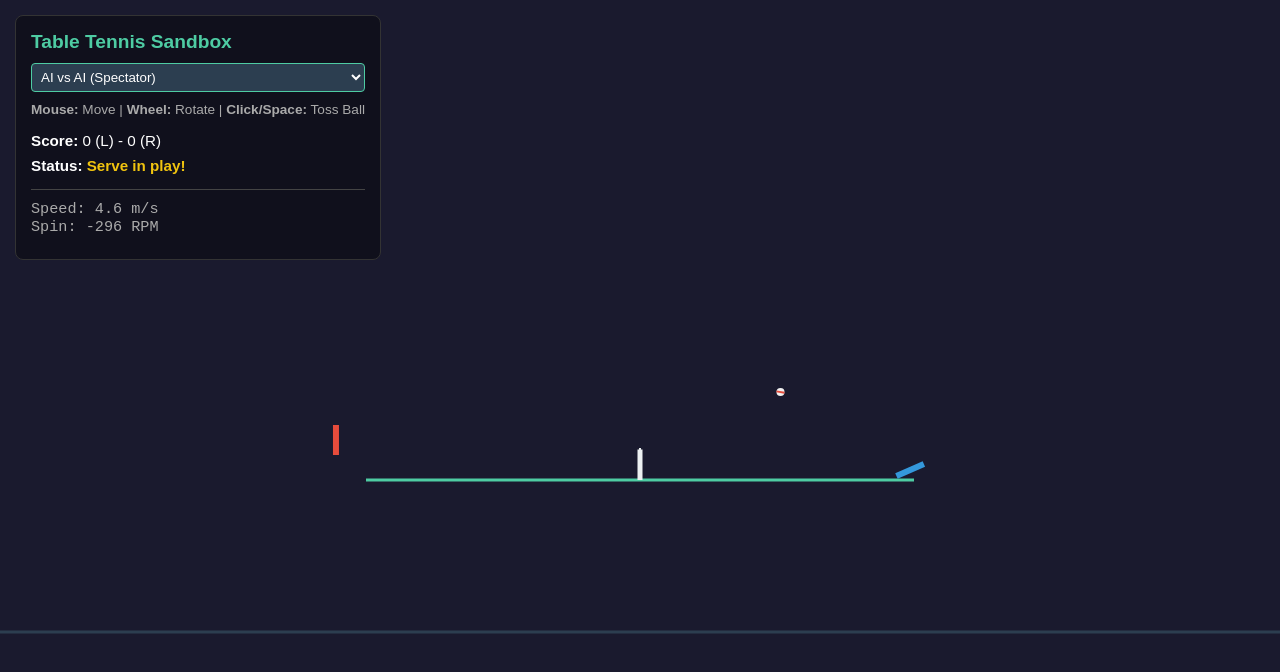
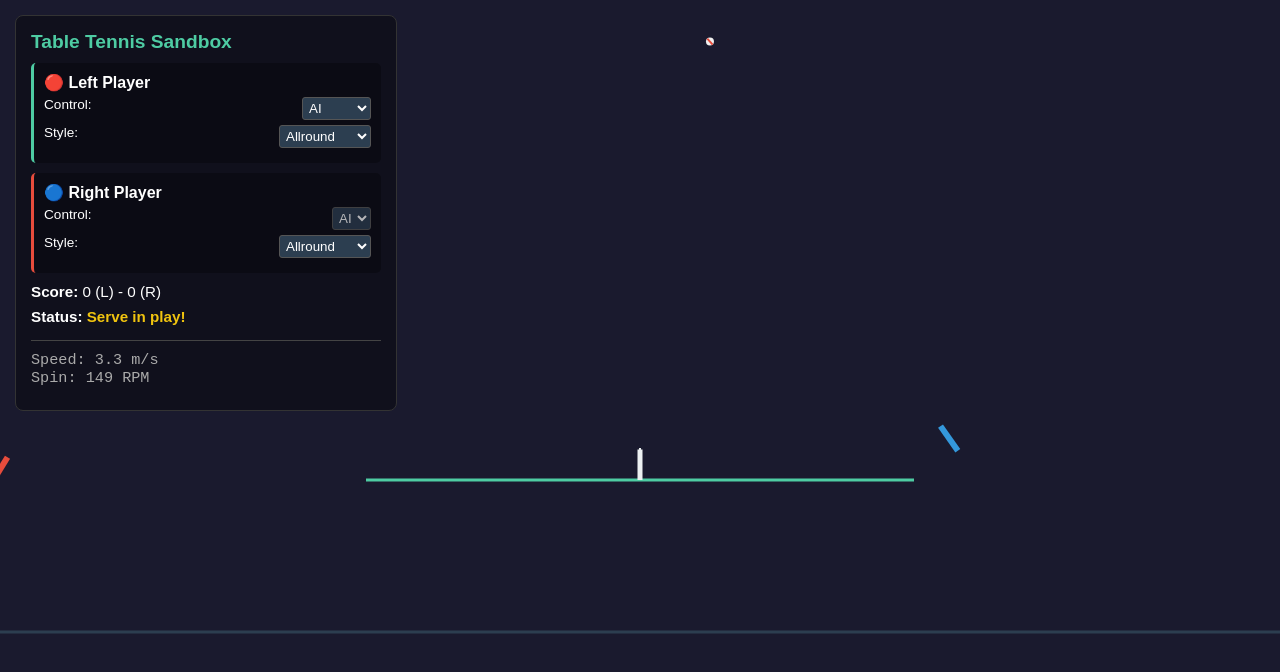
Before and after one commit to cbrincoveanu/ping-pong-simulation, a plain HTML site: page index.html in a window 1280 px wide. Drawn offline with Linux system fonts and the light colour scheme.

Commit message:
add AI styles

```diff
--- a/AI.js
+++ b/AI.js
@@ -1,4 +1,4 @@
-import { TABLE_LENGTH, TIME_STEP, SUB_DT, SUB_STEPS, RESTITUTION_RACKET, FRICTION_RACKET } from './constants.js';
+import { TABLE_LENGTH, TIME_STEP, SUB_DT, SUB_STEPS, RESTITUTION_RACKET, FRICTION_RACKET, GROUND_LENGTH } from './constants.js';
 import { Ball } from './Ball.js';
 import { resolveCollision } from './physics.js';
 
@@ -7,11 +7,10 @@
         this.side = side;
         this.dir = side === 'left' ? 1 : -1;
         this.baseX = side === 'left' ? -(TABLE_LENGTH / 2) - 0.15 : (TABLE_LENGTH / 2) + 0.15;
-        this.strikeStyle = 0.5; // 0.0 = Block (Rising), 0.5 = Apex (Top), 1.0 = Defensive (Falling)
 
         this.targetX = this.baseX;
         this.targetY = 0.2;
-        this.targetAngle = Math.PI * 0.5;
+        this.targetAngle = 'left' ? Math.PI * 0.75 : Math.PI * 0.25;
 
         this.state = 'IDLE';
         this.plan = null;
@@ -43,22 +42,32 @@
                 if ((this.side === 'left' && simBall.x < 0) || (this.side === 'right' && simBall.x > 0)) simHasBounced = true;
             }
 
-            // Logic to determine when to strike based on the randomized style
+            // Logic to determine when to strike based on the style
             let isStrikeTime = false;
             if (umpire.state === 'TOSS') {
-                isStrikeTime = simBall.vy < 0 && simBall.y < 0.45; // Serves hit on way down
+                isStrikeTime = simBall.vy < 0 && simBall.y < 0.4;
             } else if (simHasBounced) {
-                //if (this.strikeStyle < 0) {
-                    // BLOCK: Hit quickly after the bounce
-                    // not working well
-                //    isStrikeTime = simBall.y > 0.4 || simBall.vy < 0;
-                //} else
-                if (this.strikeStyle < 0.5) {
-                    // APEX: Hit at the highest point (velocity near zero)
+                let style;
+                if (this.config.style === 'allround') {
+                    const r = Math.random();
+                    style = r < 0.33 ? 'close' : (r < 0.66 ? 'apex' : 'late');
+                } if (this.config.style === 'aggressive') {
+                    const r = Math.random();
+                    style = r < 0.5 ? 'close' : 'apex';
+                } else if (this.config.style === 'chop') {
+                    style = 'late';
+                } else {
+                    style = 'apex';
+                }
+                if (style === 'close') {
+                    // hit ball when it starts going down or right after the table
+                    isStrikeTime = simBall.vy < 0 || (this.side === 'left' ? simBall.x < this.baseX : simBall.x > this.baseX);
+                } else if (style === 'apex') {
+                    // hit at the highest point (velocity near zero)
                     isStrikeTime = simBall.vy < 0;
-                } else {
-                    // NORMAL/DEFENSIVE: Hit while falling at a height based on style
-                    isStrikeTime = simBall.vy < 0 && simBall.y < (0.1 + this.strikeStyle * 0.2);
+                } else if (style === 'late') {
+                    // hit very late
+                    isStrikeTime = simBall.vy < 0 && simBall.y < 0.2;
                 }
             }
 
@@ -74,13 +83,13 @@
 
     // Specialized solver for Serves
     calculateOptimalServe(strikeBallState) {
-        let desiredLandingX = this.dir === 1 ? (TABLE_LENGTH / 2) * (0.3 + Math.random() * 0.5) : -(TABLE_LENGTH / 2) * (0.3 + Math.random() * 0.5);
+        let desiredLandingX = this.dir === 1 ? (TABLE_LENGTH / 2) * (0.4 + Math.random() * 0.5) : -(TABLE_LENGTH / 2) * (0.4 + Math.random() * 0.5);
         let bestDiff = Infinity;
         let bestSwing = null;
 
         // Serves need a more "downward" or "neutral" angle to hit own side first
-        let angles = this.side === 'left' ? [Math.PI * (0.5 + 0.4 * Math.random())] : [Math.PI * (0.5 - 0.4 * Math.random())];
-        let speedsx = [0, 1, 2.5, 4, 5, 6 * Math.random()];
+        let angles = this.side === 'left' ? [Math.PI * 0.75, Math.PI * (0.5 + 0.4 * Math.random())] : [Math.PI * 0.25, Math.PI * (0.5 - 0.4 * Math.random())];
+        let speedsx = [0, 1, 2.5, 4, 5, 8 * Math.random()];
         let speedsy = [-2, -1, 0, 1, 2, 3 - (6 * Math.random())];
 
         for (let a of angles) {
@@ -134,15 +143,26 @@
     }
 
     calculateOptimalSwing(strikeBallState) {
-        let desiredLandingX = this.dir === 1 ? (TABLE_LENGTH / 2) * (0.2 + Math.random() * 0.7) : -(TABLE_LENGTH / 2) * (0.2 + Math.random() * 0.7);
+        let desiredLandingX = this.dir === 1 ? (TABLE_LENGTH / 2) * (0.5 + Math.random() * 0.4) : -(TABLE_LENGTH / 2) * (0.5 + Math.random() * 0.4);
         let bestDiff = Infinity;
         let bestSwing = null;
 
-        //let angles = [Math.PI * 0.25, Math.PI * 0.4, Math.PI * 0.5, Math.PI * 0.6, Math.PI * 0.75, Math.PI * Math.random(), Math.PI * Math.random()];
-        let angles = [Math.PI * 0.25, Math.PI * 0.4, Math.PI * 0.5, Math.PI * 0.6, Math.PI * 0.75, Math.PI * Math.random(), Math.PI * Math.random()];
-
-        let xspeeds = [-1, 0, 2, 4, 6, 10, 14, Math.random() * 14];
-        let yspeeds = [-2, 0, 2, 4, 6, 12, 12 - (Math.random() * 14)];
+        let angles = [];
+        let xspeeds = [];
+        let yspeeds = [];
+        if (this.config.style === 'allround') {
+            angles = [Math.PI * 0.25, Math.PI * 0.4, Math.PI * 0.5, Math.PI * 0.6, Math.PI * 0.75, Math.PI * Math.random(), Math.PI * Math.random()];
+            xspeeds = [-1, 0, 2, 4, 6, 10, 14, Math.random() * 14];
+            yspeeds = [-2, 0, 2, 4, 6, 12, 12 - (Math.random() * 14)];
+        } else if (this.config.style === 'aggressive') {
+            angles = this.side === 'left' ? [Math.PI * 0.35, Math.PI * 0.4, Math.PI * 0.45] : [Math.PI * 0.65, Math.PI * 0.6, Math.PI * 0.55];
+            xspeeds = [2, 4, 6, 10, 14, Math.random() * 14];
+            yspeeds = [-1, 0, 2, 4, 6, 12, 16];
+        } else if (this.config.style === 'chop') {
+            angles = this.side === 'left' ? [Math.PI * 0.5, Math.PI * 0.6, Math.PI * 0.7, Math.PI * 0.8] : [Math.PI * 0.5, Math.PI * 0.4, Math.PI * 0.3, Math.PI * 0.2];
+            xspeeds = [0, 2, 4, 6];
+            yspeeds = [-6, -4, -2, 0, 1];
+        }
 
         for (let a of angles) {
             for (let vx of xspeeds) {
@@ -181,7 +201,8 @@
         return bestSwing || { vx: this.dir * 4, vy: 1.5, angle: Math.PI * 0.5, expectedLandingX: desiredLandingX };
     }
 
-    update(dt, ball, umpire, onTossCommand, racket) {
+    update(dt, ball, umpire, onTossCommand, racket, config) {
+        this.config = config;
         const rx = racket.x; const ry = racket.y;
 
         // --- 1. ABORT EVERYTHING IF THE POINT IS OVER ---
@@ -194,7 +215,7 @@
 
             this.targetX += (this.baseX - this.targetX) * 5 * dt;
             this.targetY += (0.2 - this.targetY) * 5 * dt;
-            this.targetAngle += ((Math.PI * 0.5) - this.targetAngle) * 5 * dt;
+            this.targetAngle += ((this.side === 'left' ? Math.PI * 0.75 : Math.PI * 0.25) - this.targetAngle) * 5 * dt;
             return { x: this.targetX, y: this.targetY, angle: this.targetAngle };
         }
 
@@ -205,8 +226,8 @@
                 console.log(`[AI ${this.side}] >> ACTUAL LANDING X: ${ball.x.toFixed(3)} | Expected: ${this.plannedSwing.expectedLandingX.toFixed(3)} | Diff: ${landingDiff.toFixed(3)}m`);
                 this.monitoringFlight = false;
             }
-            // FIX: Increased boundary to 5 meters so deep-baseline play doesn't trigger a "Failure" log
-            else if (ball.y < -0.5 || Math.abs(ball.x) > 5.0) {
+            // FIX: Increased boundary so deep-baseline play doesn't trigger a "Failure" log
+            else if (ball.y < -0.5 || Math.abs(ball.x) > GROUND_LENGTH) {
                 console.log(`[AI ${this.side}] >> ACTUAL LANDING: FAILED (Ball out of play)`);
                 this.monitoringFlight = false;
             }
@@ -243,7 +264,6 @@
         if (umpire.state === 'TOSS' && umpire.server === this.side && this.state === 'IDLE') {
             let prediction = this.predictStrikePoint(ball, umpire);
             if (prediction.found) {
-                this.strikeStyle = Math.random(); // Randomize style for every new incoming ball
                 this.plan = prediction;
                 this.plannedSwing = this.calculateOptimalServe(prediction.ballState);
                 this.timeToImpact = prediction.time;
@@ -312,7 +332,7 @@
         } else if (this.state === 'IDLE') {
             this.targetX += (this.baseX - this.targetX) * 5 * dt;
             this.targetY += (0.2 - this.targetY) * 5 * dt;
-            this.targetAngle += ((Math.PI * 0.5) - this.targetAngle) * 5 * dt;
+            this.targetAngle += ((this.side === 'left' ? Math.PI * 0.3 : Math.PI * 0.7) - this.targetAngle) * 5 * dt;
         }
 
         return { x: this.targetX, y: this.targetY, angle: this.targetAngle };
--- a/Environment.js
+++ b/Environment.js
@@ -1,4 +1,4 @@
-import { TABLE_LENGTH, TABLE_HEIGHT, NET_HEIGHT, RESTITUTION_TABLE, FRICTION_TABLE, RESTITUTION_GROUND, FRICTION_GROUND } from './constants.js';
+import { TABLE_LENGTH, TABLE_HEIGHT, NET_HEIGHT, GROUND_LENGTH, RESTITUTION_TABLE, FRICTION_TABLE, RESTITUTION_GROUND, FRICTION_GROUND } from './constants.js';
 
 export const RESTITUTION_NET = 0.2;
 export const FRICTION_NET = 0.5;
@@ -17,7 +17,7 @@
             { id: 'net', a: { x: 0.005, y: 0 }, b: { x: 0.005, y: NET_HEIGHT }, rest: RESTITUTION_NET, fric: FRICTION_NET },
             { id: 'net', a: { x: -0.005, y: NET_HEIGHT }, b: { x: 0.005, y: NET_HEIGHT }, rest: RESTITUTION_NET, fric: FRICTION_NET },
 
-            { id: 'ground', a: { x: -5, y: groundY }, b: { x: 5, y: groundY }, rest: RESTITUTION_GROUND, fric: FRICTION_GROUND }
+            { id: 'ground', a: { x: -GROUND_LENGTH, y: groundY }, b: { x: GROUND_LENGTH, y: groundY }, rest: RESTITUTION_GROUND, fric: FRICTION_GROUND }
         ];
     }
 }
--- a/constants.js
+++ b/constants.js
@@ -8,6 +8,7 @@
 export const NET_HEIGHT = 0.1525;
 export const BALL_RADIUS = 0.02;
 export const BALL_MASS = 0.0027;
+export const GROUND_LENGTH = 5;
 
 // Aerodynamics
 export const AIR_DENSITY = 1.225;
--- a/index.html
+++ b/index.html
@@ -9,18 +9,22 @@
 <body>
     <div id="ui">
         <h2>Table Tennis Sandbox</h2>
-        <div id="modeSelector" style="margin-bottom: 10px;">
-            <select id="gameMode" style="width: 100%; padding: 5px; background: #2c3e50; color: white; border: 1px solid #4ecca3; border-radius: 4px;">
-                <option value="AI_VS_AI" selected>AI vs AI (Spectator)</option>
-                <option value="H_VS_AI">Human (Left) vs AI (Right)</option>
-                <option value="H_VS_H">Human Self-Play (Sandbox)</option>
-            </select>
+
+        <div class="config-panel" id="configLeft">
+            <h3>🔴 Left Player</h3>
+            <div class="config-row"><label>Control:</label> <select id="modeLeft"><option value="human">Human</option><option value="ai" selected>AI</option></select></div>
+            <div class="config-row"><label>Style:</label> <select id="styleLeft"><option value="allround" selected>Allround</option><option value="aggressive">Aggressive</option><option value="chop">Chop</option></select></div>
         </div>
-        <p><strong>Mouse:</strong> Move | <strong>Wheel:</strong> Rotate | <strong>Click/Space:</strong> Toss Ball</p>
+
+        <div class="config-panel right-ai" id="configRight">
+            <h3>🔵 Right Player</h3>
+            <div class="config-row"><label>Control:</label> <select id="modeRight" disabled><option value="ai" selected>AI</option></select></div>
+            <div class="config-row"><label>Style:</label> <select id="styleRight"><option value="allround" selected>Allround</option><option value="aggressive">Aggressive</option><option value="chop">Chop</option></select></div>
+        </div>
 
         <div id="infoPanel">
             <div><strong>Score:</strong> <span id="scoreLeft">0</span> (L) - <span id="scoreRight">0</span> (R)</div>
-            <div><strong>Status:</strong> <span id="statusMsg">Server: LEFT (Move behind table to toss)</span></div>
+            <div><strong>Status:</strong> <span id="statusMsg">Waiting...</span></div>
             <div id="stats">Speed: 0.0 m/s<br>Spin: 0 RPM</div>
         </div>
     </div>
--- a/main.js
+++ b/main.js
@@ -10,7 +10,8 @@
 const canvas = document.getElementById('gameCanvas');
 const ctx = canvas.getContext('2d');
 const uiStats = document.getElementById('stats');
-const modeSelector = document.getElementById('gameMode');
+
+let isHumanMode = false;
 
 let width, height, originX, originY;
 
@@ -68,12 +69,8 @@
     mousePhysY = toPhysY(e.clientY);
 });
 window.addEventListener('wheel', (e) => {
-    const mode = modeSelector.value;
-    if (mode === 'H_VS_H' || mode === 'H_VS_AI') {
+    if (document.getElementById('modeLeft').value === 'human') {
         racketLeft.rotate(e.deltaY * 0.005);
-    }
-    if (mode === 'H_VS_H') {
-        racketRight.rotate(e.deltaY * 0.005);
     }
 });
 
@@ -85,29 +82,31 @@
     }
 }
 
-window.addEventListener('mousedown', (e) => {
-    // FIX: Ignore clicks if they happen on the UI panel (like the dropdown)
-    if (e.target.closest('#ui')) return;
-
-    initAudio();
-    const mode = modeSelector.value;
-    if (mode === 'H_VS_AI' && umpire.server === 'left') handleTossCommand(racketLeft.x);
-    if (mode === 'H_VS_H') handleTossCommand(umpire.server === 'left' ? racketLeft.x : racketRight.x);
-});
 window.addEventListener('keydown', (e) => {
     initAudio();
     if (e.code === 'Space') {
-        const mode = modeSelector.value;
-        if (mode === 'H_VS_AI' && umpire.server === 'left') handleTossCommand(racketLeft.x);
-        if (mode === 'H_VS_H') handleTossCommand(umpire.server === 'left' ? racketLeft.x : racketRight.x);
+        // Only allow human toss if it's the human's turn to serve
+        if (document.getElementById('modeLeft').value === 'human' && umpire.server === 'left') {
+            handleTossCommand(racketLeft.x);
+        }
+    }
+    // Turn wheel based on up/down arrow keys for human player
+    if (document.getElementById('modeLeft').value === 'human') {
+        if (e.code === 'ArrowUp' || e.code === 'KeyW') {
+            racketLeft.rotate(-0.1);
+        } else if (e.code === 'ArrowDown' || e.code === 'KeyS') {
+            racketLeft.rotate(0.1);
+        }
+    }
+});
+// Allow human toss also by clicking when it's the human's turn to serve
+window.addEventListener('click', (e) => {
+    initAudio();
+    if (document.getElementById('modeLeft').value === 'human' && umpire.server === 'left') {
+        handleTossCommand(racketLeft.x);
     }
 });
 
-// Resets racket positions on mode switch so they don't get stuck
-modeSelector.addEventListener('change', () => {
-    umpire.resetState();
-    umpire.onResetTurn(umpire.server);
-});
 
 function checkRacketCollision(racket, playerSide) {
     const rSeg = racket.getSegment();
@@ -150,40 +149,42 @@
 
 function update(dt) {
     umpire.update(dt);
-    const mode = modeSelector.value;
 
-    // Determine target positions for rackets based on Game Mode
-    let targetLeftX, targetLeftY, targetRightX, targetRightY;
+    // READ UI CONFIGURATIONS
+    const cfgLeft = {
+        mode: document.getElementById('modeLeft').value,
+        style: document.getElementById('styleLeft').value
+    };
+    const cfgRight = {
+        style: document.getElementById('styleRight').value,
+    };
 
-    // AI logic execution
-    let aiLeftCmd = null, aiRightCmd = null;
-    if (mode === 'AI_VS_AI') aiLeftCmd = aiLeft.update(dt, ball, umpire, handleTossCommand, racketLeft);
-    if (mode === 'H_VS_AI' || mode === 'AI_VS_AI') aiRightCmd = aiRight.update(dt, ball, umpire, handleTossCommand, racketRight);
+    let targetLeftX, targetLeftY, targetLeftAngle;
+    let targetRightX, targetRightY, targetRightAngle;
 
-    // Left Racket (Red)
-    if (mode === 'H_VS_AI' || mode === 'H_VS_H') {
-        targetLeftX = mousePhysX; targetLeftY = mousePhysY;
+    // AI logic for Right
+    const aiRightCmd = aiRight.update(dt, ball, umpire, handleTossCommand, racketRight, cfgRight);
+    targetRightX = aiRightCmd.x; targetRightY = aiRightCmd.y; targetRightAngle = aiRightCmd.angle;
+
+    // Logic for Left (Human vs AI toggle)
+    if (cfgLeft.mode === 'human') {
+        targetLeftX = mousePhysX; targetLeftY = mousePhysY; targetLeftAngle = racketLeft.angle;
     } else {
-        targetLeftX = aiLeftCmd.x; targetLeftY = aiLeftCmd.y;
-        racketLeft.setAngle(aiLeftCmd.angle, dt);
-    }
-
-    // Right Racket (Blue)
-    if (mode === 'H_VS_H') {
-        targetRightX = mousePhysX; targetRightY = mousePhysY;
-    } else {
-        targetRightX = aiRightCmd.x; targetRightY = aiRightCmd.y;
-        racketRight.setAngle(aiRightCmd.angle, dt);
+        const aiLeftCmd = aiLeft.update(dt, ball, umpire, handleTossCommand, racketLeft, cfgLeft);
+        targetLeftX = aiLeftCmd.x; targetLeftY = aiLeftCmd.y; targetLeftAngle = aiLeftCmd.angle;
     }
 
     for (let i = 0; i < SUB_STEPS; i++) {
         racketLeft.update(SUB_DT, targetLeftX, targetLeftY);
         racketRight.update(SUB_DT, targetRightX, targetRightY);
 
+        // Only the AI uses setAngle (Human uses scroll wheel via rotate())
+        if (!isHumanMode) racketLeft.setAngle(targetLeftAngle, SUB_DT);
+        racketRight.setAngle(targetRightAngle, SUB_DT);
+
         if (umpire.state === 'PRE_SERVE') {
             const servingRacket = umpire.server === 'left' ? racketLeft : racketRight;
-            ball.x = servingRacket.x;
-            ball.y = servingRacket.y + 0.25;
+            ball.x = servingRacket.x; ball.y = servingRacket.y + 0.15; // 15cm above racket
             ball.vx = 0; ball.vy = 0; ball.omega = 0;
         } else {
             ball.update(SUB_DT);
--- a/style.css
+++ b/style.css
@@ -17,14 +17,27 @@
     position: absolute;
     top: 15px;
     left: 15px;
-    background: rgba(15, 15, 25, 0.85); /* Dark semi-transparent panel */
+    background: rgba(15, 15, 25, 0.85);
     padding: 15px;
     border-radius: 8px;
     border: 1px solid #333;
-    pointer-events: none;
     z-index: 10;
-    min-width: 300px;
+    min-width: 350px;
+    max-height: 90vh;
+    overflow-y: auto;
 }
+
+.config-panel {
+    background: rgba(0, 0, 0, 0.3);
+    padding: 10px;
+    border-radius: 5px;
+    margin-bottom: 10px;
+    border-left: 3px solid #4ecca3;
+}
+.config-panel.right-ai { border-left-color: #e74c3c; }
+.config-panel h3 { margin: 0 0 5px 0; font-size: 1rem; color: #fff; }
+.config-row { display: flex; justify-content: space-between; margin-bottom: 5px; font-size: 0.85rem; }
+select { background: #2c3e50; color: white; border: 1px solid #555; padding: 2px; border-radius: 3px; }
 
 h2 { margin: 0 0 10px 0; font-size: 1.2rem; color: #4ecca3; }
 p { margin: 0 0 15px 0; font-size: 0.85rem; color: #aaa; }
```
